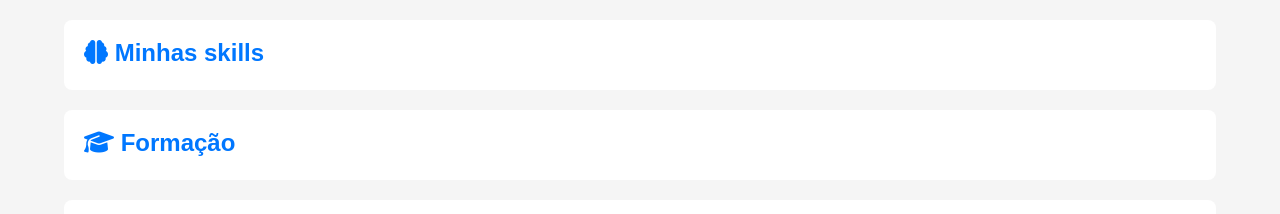
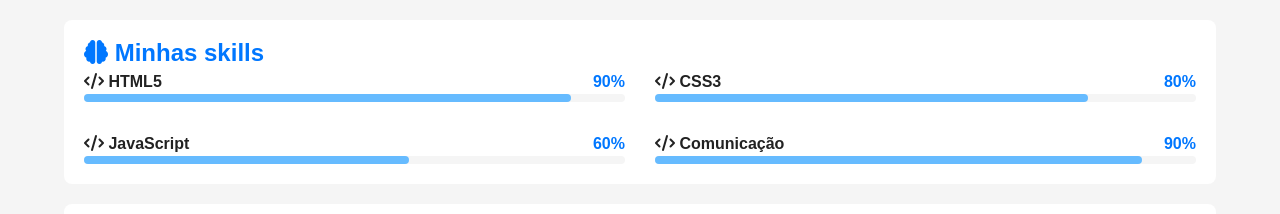
Before and after one commit to MarlonNagai/projeto-portifolio, a plain HTML site: page index.html in a window 1280 px wide. Shown: the part 1188-1402 px from the top of the page. Drawn offline with Linux system fonts and the light colour scheme.

Commit message:
skills criadas

```diff
--- a/estilos/style.css
+++ b/estilos/style.css
@@ -141,3 +141,43 @@
   height: 100%;
   border-radius: 8px;
 }
+#skill-container {
+  display: grid;
+  grid-template-columns: 1fr;
+  gap: 30px;
+}
+
+
+#skill-container .info {
+  display: flex;
+  justify-content: space-between;
+  align-items: center;
+}
+
+#skill-container .nome {
+  font-weight: bold;
+  color: var(--texto)
+}
+#skill-container .porcent {
+  font-weight: bold;
+  color: var(--destaque);
+}
+
+#skill-container .barra {
+  width: 100%;
+  height: 8px;
+  background-color: var(--fundo-principal);
+  border-radius: 4px;
+}
+
+#skill-container .progresso {
+  height: 100%;
+  background-color: var(--destaque-inverso);
+  border-radius: 4px;
+}
+
+@media screen and (min-width: 768px) {
+  #skill-container {
+    grid-template-columns: 1fr 1fr;
+  }
+}
--- a/index.html
+++ b/index.html
@@ -64,18 +64,68 @@
 
         <article id="skills">
           <h2><i class="fa-solid fa-brain"></i> Minhas skills</h2>
-          <div class="skill-container">
+          <div id="skill-container">
             <div class="item">
               <div class="info">
                 <span class="nome">
-
+                  <i class="fa-solid fa-code"></i>
+                    HTML5
                 </span>
                 <span class="porcent">
-
+                  90%
                 </span>
               </div>
               <div class="barra">
+                <div class="progresso" style="width: 90%;"></div>
+              </div>
+            </div>
 
+
+
+            <div class="item">
+              <div class="info">
+                <span class="nome">
+                  <i class="fa-solid fa-code"></i>
+                    CSS3
+                </span>
+                <span class="porcent">
+                  80%
+                </span>
+              </div>
+              <div class="barra">
+                <div class="progresso" style="width: 80%;"></div>
+              </div>
+            </div>
+
+
+
+            <div class="item">
+              <div class="info">
+                <span class="nome">
+                  <i class="fa-solid fa-code"></i>
+                    JavaScript
+                </span>
+                <span class="porcent">
+                  60%
+                </span>
+              </div>
+              <div class="barra">
+                <div class="progresso" style="width: 60%;"></div>
+              </div>
+            </div>
+
+            <div class="item">
+              <div class="info">
+                <span class="nome">
+                  <i class="fa-solid fa-code"></i>
+                    Comunicação
+                </span>
+                <span class="porcent">
+                  90%
+                </span>
+              </div>
+              <div class="barra">
+                <div class="progresso" style="width: 90%;"></div>
               </div>
             </div>
           </div>
```
